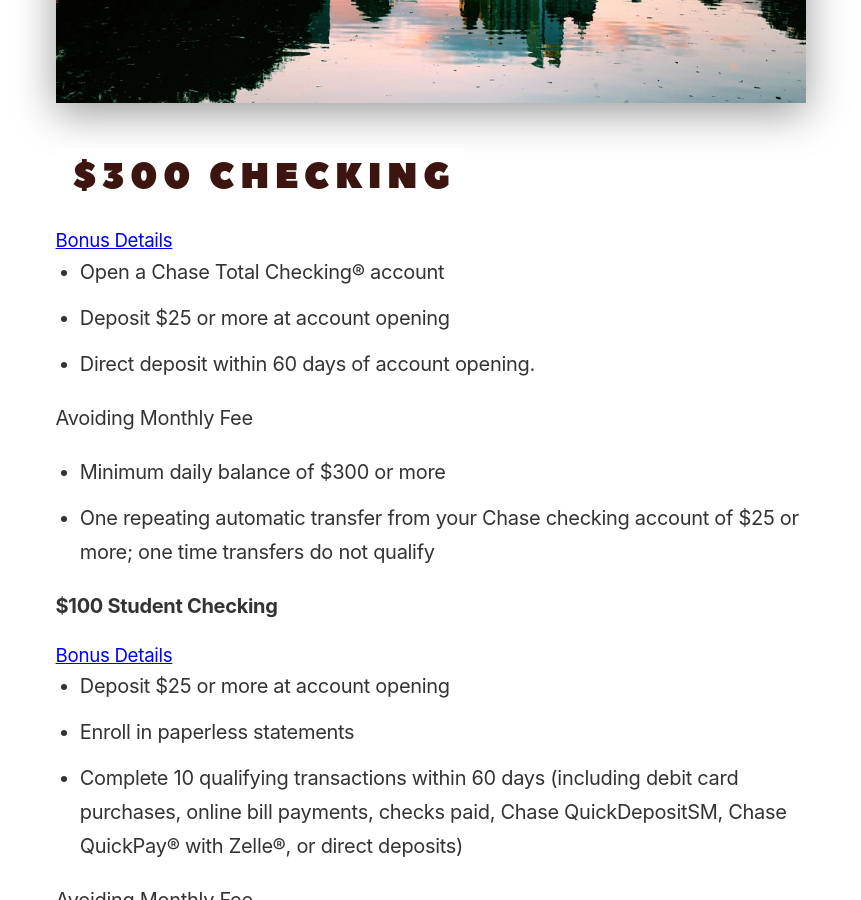
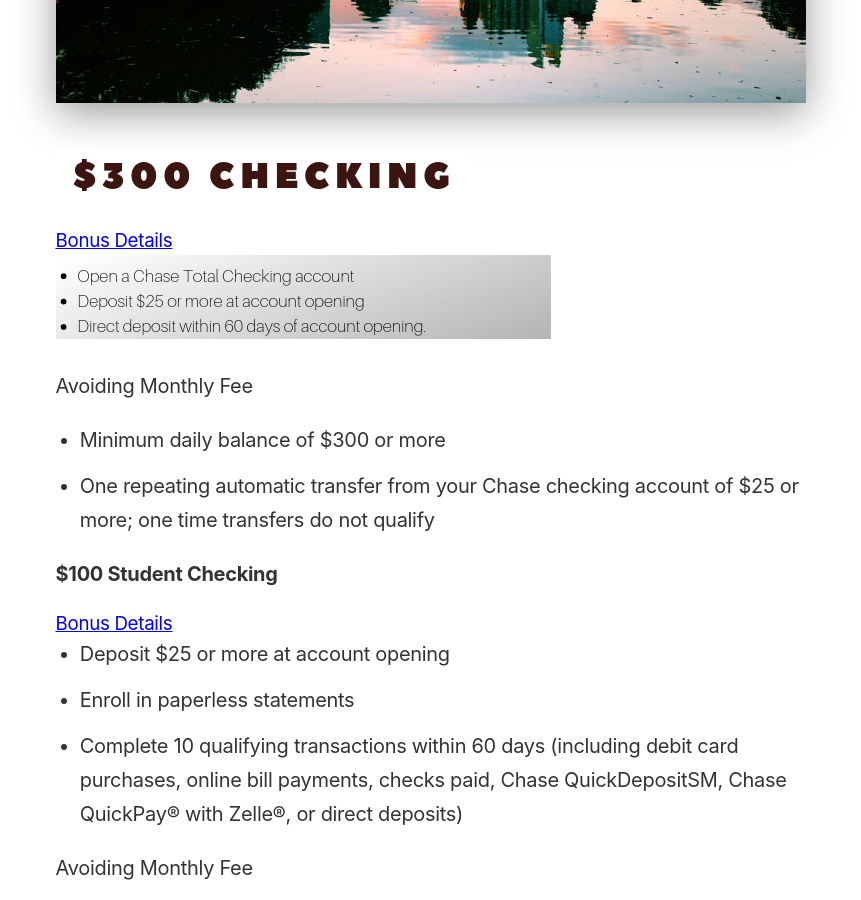
Before and after one commit to ohiosveryown/atldeals, a Jekyll site: the page built from _posts/2018-09-02-post-two.markdown, in a window 1280 px wide and 900 px high, scrolled down 718 px. Shown: the whole window, without its empty margins (209-1070 px from the left). Built offline with Jekyll 4.4.1, drawn with Linux system fonts in a browser that asks for light colours.

Commit message:
Updated Post Two

```diff
--- a/_posts/2018-09-02-post-two.markdown
+++ b/_posts/2018-09-02-post-two.markdown
@@ -15,11 +15,7 @@
 
 # [Bonus Details](https://accounts.chase.com/consumer/banking/extemail?code=GG2669996FX3D9Y1&jp_cmp=rb/59666/ema/LC-NM096/Body_Image_1)
 
-* Open a Chase Total Checking® account
-
-* Deposit $25 or more at account opening
-
-* Direct deposit within 60 days of account opening.
+![checking info.png](/uploads/checking%20info.png)
 
 Avoiding Monthly Fee
 
```
